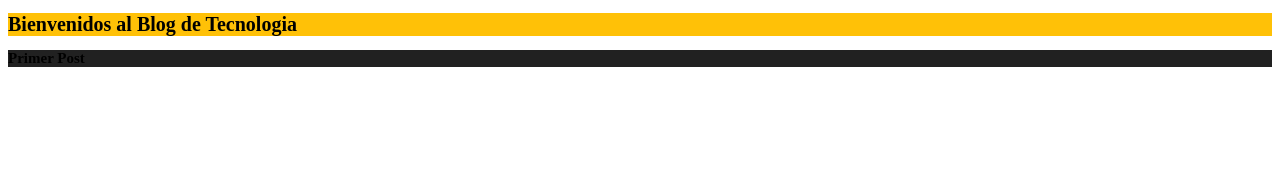
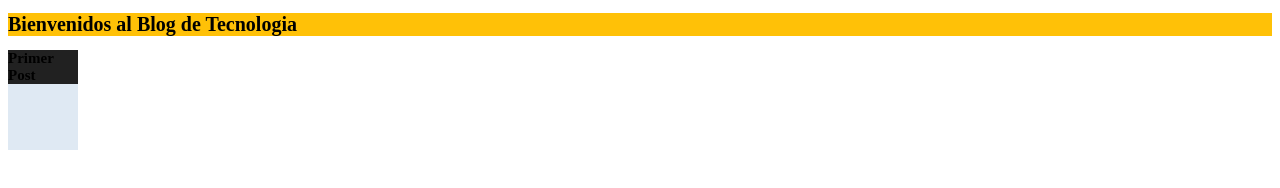
Before and after one commit to maurostacul/proyecto1, a plain HTML site: page HTML/index.html in a window 1280 px wide. Drawn offline with Linux system fonts and the light colour scheme.

Commit message:
Update main.css
modificaciones del contenedor principal

Co-Authored-By: maurostacul <90287148+maurostacul@users.noreply.github.com>

```diff
--- a/CSS/main.css
+++ b/CSS/main.css
@@ -20,10 +20,14 @@ html {
 .encabezado{
     background-color: var(--primario);
     border: 1px;
+    border-color: var(--oscuro);
 }
 
 .contenedor{
+    width: 7rem;
+    height: 10rem;
     background-color: var(--grisClaro);
+
 }
 
 .entrada{
```
